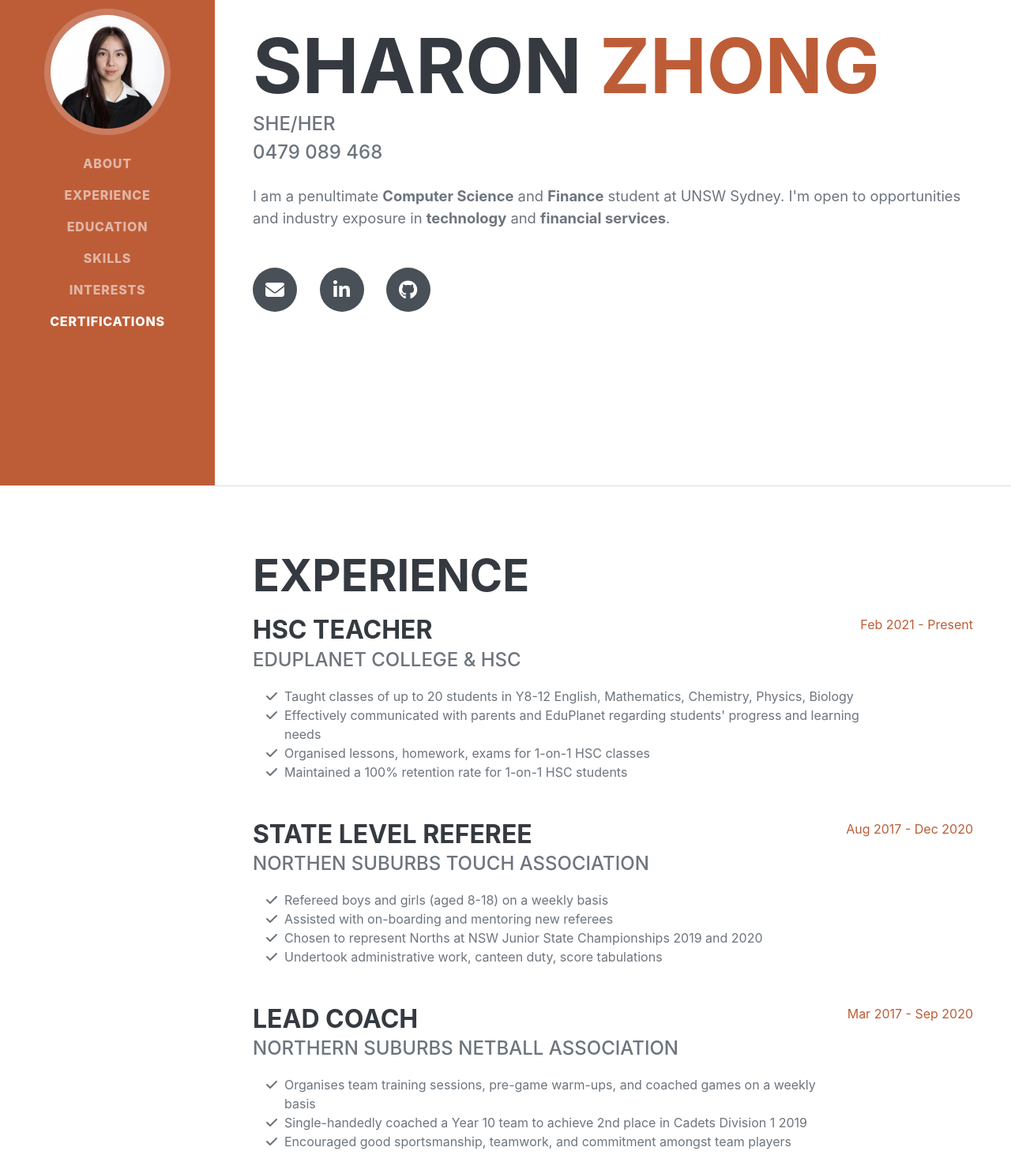
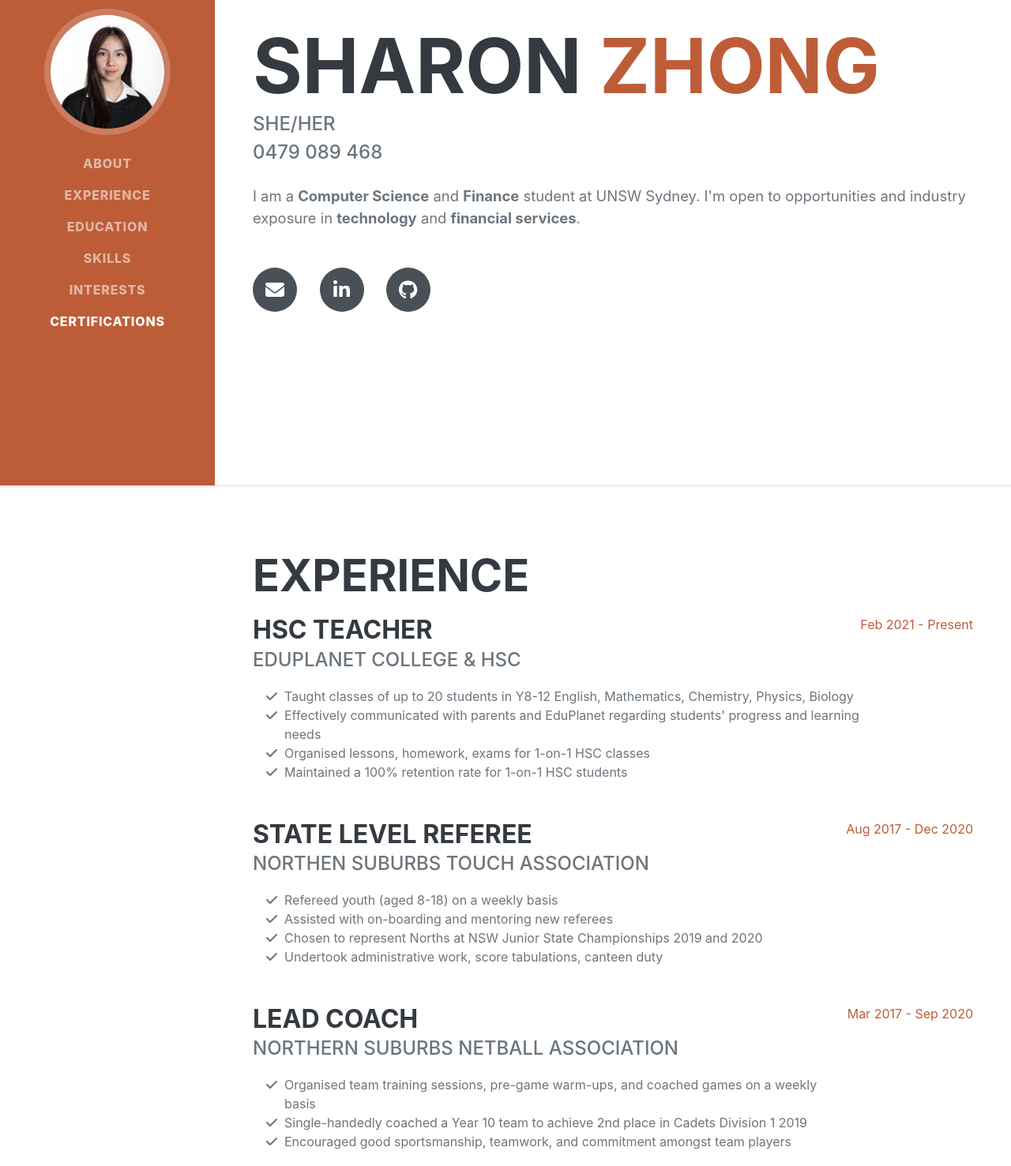
Before and after one commit to sharonzvx/profile, a plain HTML site: page index.html in a window 1280 px wide. Shown: the part 185-1662 px from the top of the page at 79% size. Drawn offline with nearby package versions, Linux system fonts and the light colour scheme; a web font is replaced by a local one.

Commit message:
Add files via upload

```diff
--- a/index.html
+++ b/index.html
@@ -48,7 +48,7 @@
                         <br>
                         0479 089 468
                     </div>
-                    <p class="lead mb-5">I am a penultimate <b>Computer Science</b> and <b>Finance</b> student at UNSW Sydney.
+                    <p class="lead mb-5">I am a <b>Computer Science</b> and <b>Finance</b> student at UNSW Sydney.
                         I'm open to opportunities and industry exposure in <b>technology</b> and <b>financial services</b>.</p>
                     <div class="social-icons">
                         <a class="social-icon" href="mailto:sharonzhong11@gmail.com"><i class="fa fa-envelope"></i></a>
@@ -94,7 +94,7 @@
                             <ul class="fa-ul mb-0">
                                 <li>
                                     <span class="fa-li"><i class="fas fa-check"></i></span>
-                                    Refereed boys and girls (aged 8-18) on a weekly basis
+                                    Refereed youth (aged 8-18) on a weekly basis
                                 </li>
                                 <li>
                                     <span class="fa-li"><i class="fas fa-check"></i></span>
@@ -106,7 +106,7 @@
                                 </li>
                                 <li>
                                     <span class="fa-li"><i class="fas fa-check"></i></span>
-                                    Undertook administrative work, canteen duty, score tabulations
+                                    Undertook administrative work, score tabulations, canteen duty
                                 </li>
                             </ul>
                         </div>
@@ -120,7 +120,7 @@
                             <ul class="fa-ul mb-0">
                                 <li>
                                     <span class="fa-li"><i class="fas fa-check"></i></span>
-                                    Organises team training sessions, pre-game warm-ups, and coached games on a weekly basis
+                                    Organised team training sessions, pre-game warm-ups, and coached games on a weekly basis
                                 </li>
                                 <li>
                                     <span class="fa-li"><i class="fas fa-check"></i></span>
@@ -165,7 +165,7 @@
                             <div>Notable Achievements:</div>
                             <p>Australian Latin Summer School 2020, American Classical League Latin Exam Gold 2018-19, Australian
                                 Chemistry Olympiad 2018-19, Australian Biology Olympiad 2017-18, 2nd Place Generation Entrepreneur
-                                'Agents of Change’ 2018, Vodafone X Coder Academy ‘Code Next’ 2017, 1st Grade Netball Best & Fairest
+                                ‘Agents of Change’ 2018, Vodafone X Coder Academy ‘Code Next’ 2017, 1st Grade Netball Best & Fairest
                                 2018, 1st Grade Touch Football Best & Fairest 2017, Cross Country Champion</p>
                         </div>
                         <div class="flex-shrink-0"><span class="text-primary">Feb 2015 - Sep 2020</span></div>
@@ -247,7 +247,7 @@
                     </li>
                     <li>
                         <span class="fa-li"><i class="fas fa-check"></i></span>
-                        Team sports
+                        Team sports (Oz-Tag, Volleyball)
                     </li>
                     <li>
                         <span class="fa-li"><i class="fas fa-check"></i></span>
@@ -281,7 +281,7 @@
                             <span class="fa-li"><i class="fas fa-trophy text-warning"></i></span>
                             Microsoft Office Specialist: Excel Associate (Excel and Excel 2019)
                         </li>
-                        <li>
+                        <!--<li>
                             <span class="fa-li"><i class="fas fa-trophy text-warning"></i></span>
                             Data Science Foundations - Google Certification
                         </li>
@@ -292,7 +292,7 @@
                         <li>
                             <span class="fa-li"><i class="fas fa-trophy text-warning"></i></span>
                             Java Training - Google Certification
-                        </li>
+                        </li>-->
                         <li>
                             <span class="fa-li"><i class="fas fa-trophy text-warning"></i></span>
                             Fundamentals of Digital Marketing - Google Certification
```
